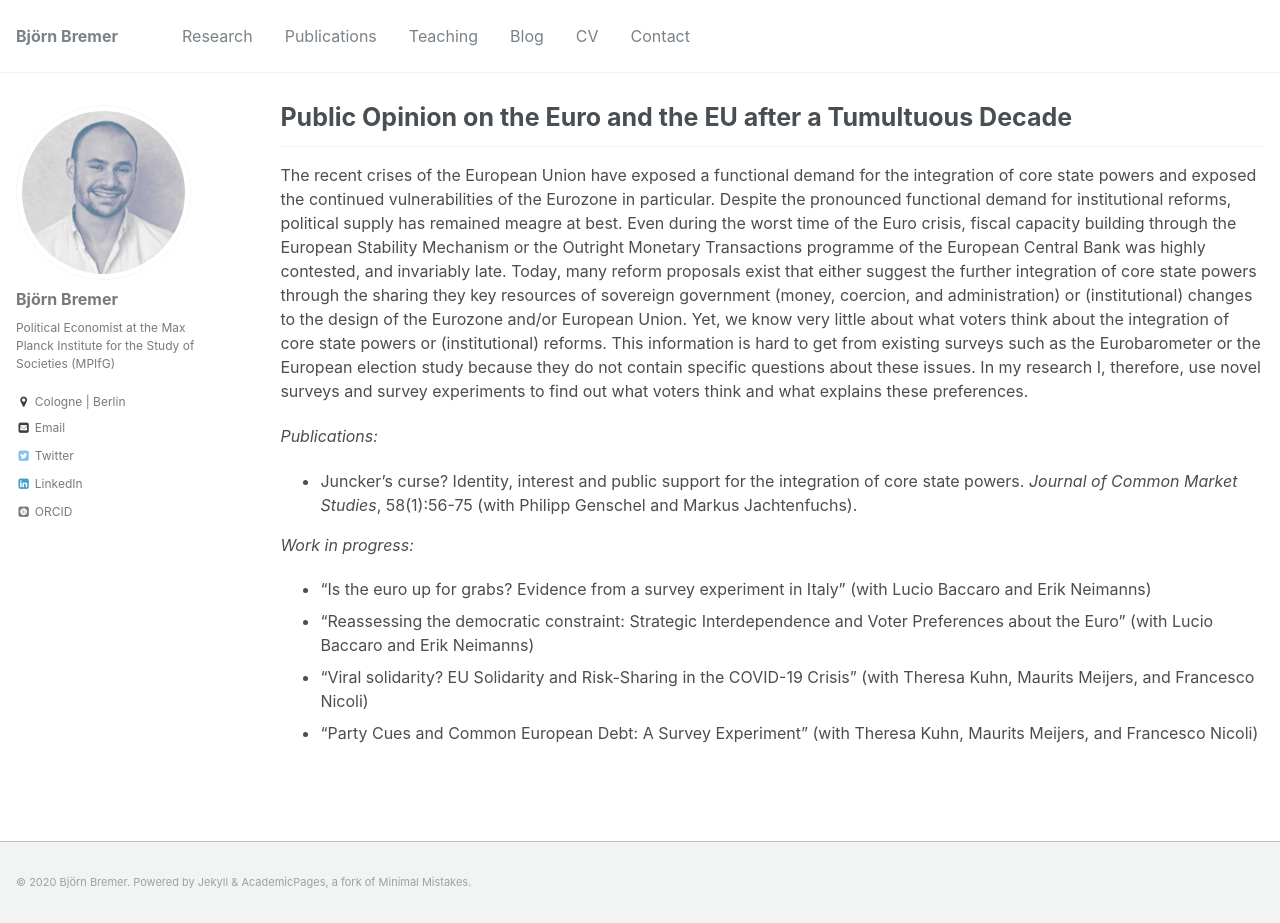
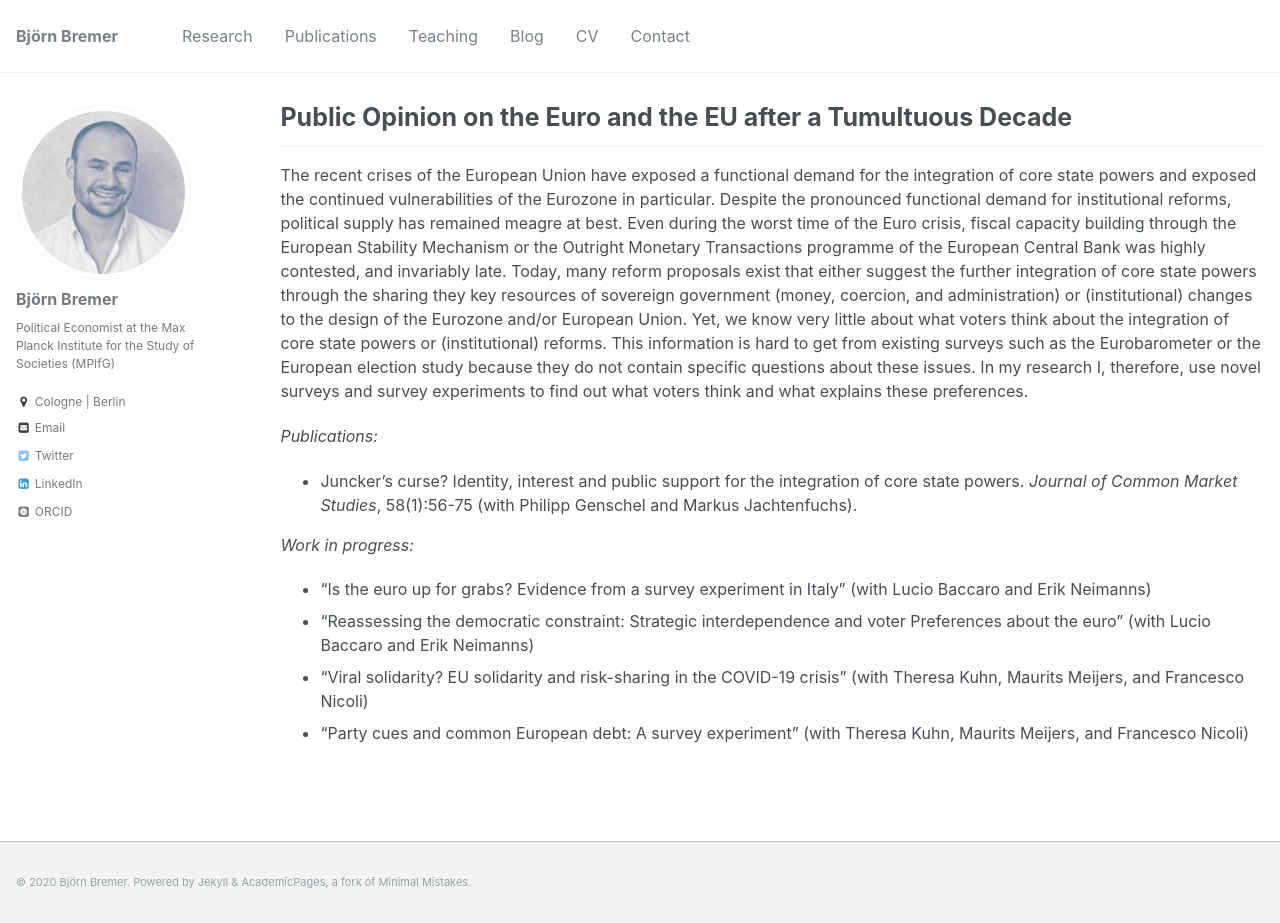
Before and after one commit to bjoernbremer/bjoernbremer.github.io, a Jekyll site: the page built from _projects/5_european_integration.md, in a window 1280 px wide and 923 px high. Built offline with Jekyll 4.4.1, drawn with Linux system fonts in a browser that asks for light colours; some web fonts are replaced.

Commit message:
update website

```diff
--- a/_projects/5_european_integration.md
+++ b/_projects/5_european_integration.md
@@ -15,6 +15,6 @@ The recent crises of the European Union have exposed a functional demand for the
 *Work in progress:*
 
 * "Is the euro up for grabs? Evidence from a survey experiment in Italy" (with [Lucio Baccaro](http://www.mpifg.de/people/lb/index_en.asp) and [Erik Neimanns](https://www.mpifg.de/forschung/wissdetails_en.asp?MitarbID=885))
-* "Reassessing the democratic constraint: Strategic Interdependence and Voter Preferences about the Euro" (with [Lucio Baccaro](http://www.mpifg.de/people/lb/index_en.asp) and [Erik Neimanns](https://www.mpifg.de/forschung/wissdetails_en.asp?MitarbID=885))
-* "Viral solidarity? EU Solidarity and Risk-Sharing in the COVID-19 Crisis" (with Theresa Kuhn, Maurits Meijers, and Francesco Nicoli)
-* "Party Cues and Common European Debt: A Survey Experiment" (with Theresa Kuhn, Maurits Meijers, and Francesco Nicoli)
+* "Reassessing the democratic constraint: Strategic interdependence and voter Preferences about the euro" (with [Lucio Baccaro](http://www.mpifg.de/people/lb/index_en.asp) and [Erik Neimanns](https://www.mpifg.de/forschung/wissdetails_en.asp?MitarbID=885))
+* "Viral solidarity? EU solidarity and risk-sharing in the COVID-19 crisis" (with Theresa Kuhn, Maurits Meijers, and Francesco Nicoli)
+* "Party cues and common European debt: A survey experiment" (with Theresa Kuhn, Maurits Meijers, and Francesco Nicoli)
```
Also changed, not shown: _projects/2_polcon.md (+1 -1 lines), _projects/3_fiscal_trade-offs.md (+1 -1 lines).
